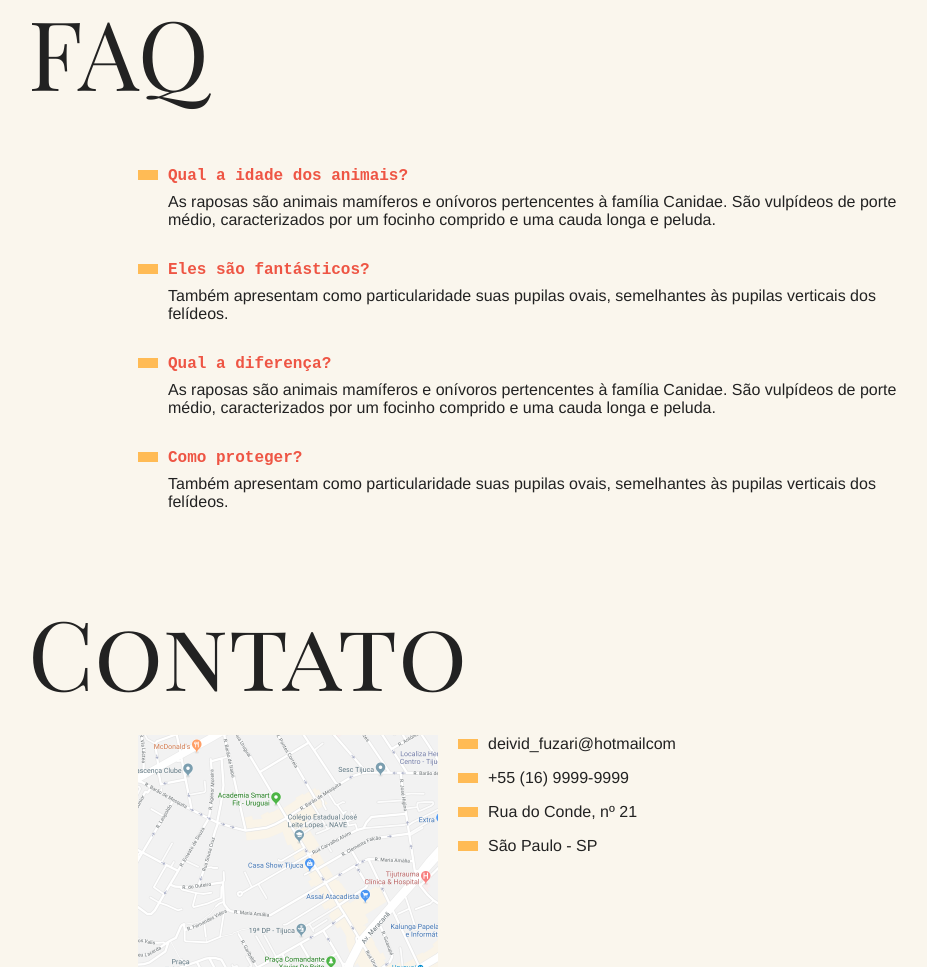
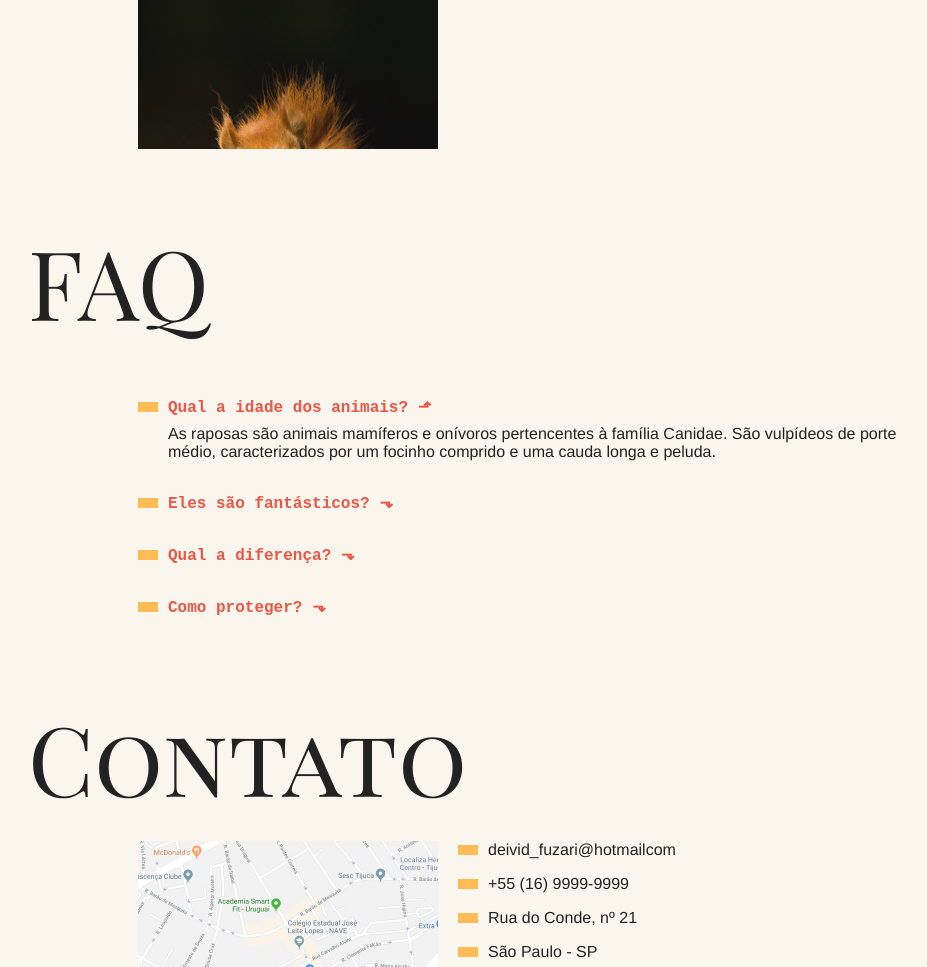
Before and after one commit to deividfuzari/projeto-animais-fantasticos-origamid-HTML-CSS-JS, a plain HTML site: page index.html in a window 1280 px wide. Shown: the part 809-1776 px from the top of the page, without its empty margins (162-1089 px from the left). Drawn offline with Linux system fonts and the light colour scheme.

Commit message:
adicionando accordion no meu faq

```diff
--- a/css/style.css
+++ b/css/style.css
@@ -91,7 +91,7 @@ body {
 }
 
 .animais-lista {
-  height: 370px;
+  height: 600px;
   overflow-y: scroll;
   grid-column: 2;
 }
@@ -230,3 +230,37 @@ body {
     transform: translate3d(0, 0, 0);
   }
 }
+
+.js .js-accordion dt::after{
+  content: '⬎';
+  margin-left: 10px;
+}
+
+.js .js-accordion dt.ativo::after{
+  content: '⬏';
+}
+
+.js .js-accordion dd.ativo {
+  display: block;
+}
+
+.js .js-accordion dd {
+  display: none;
+}
+
+.js .js-accordion dd.ativo {
+  display: block;
+  animation: slidDown 1s forwards;
+}
+
+@keyframes slidDown {
+  from {
+    opacity: 0;
+    max-height: 0;
+  }
+  to {
+    opacity: 1;
+    max-height: 150px;
+
+  }
+}
--- a/index.html
+++ b/index.html
@@ -93,7 +93,7 @@
 
   <section class="grid-section faq" id="faq">
     <h1 class="titulo">FAQ</h1>
-    <dl class="faq-lista">
+    <dl class="faq-lista js-accordion">
       <dt>Qual a idade dos animais?</dt>
       <dd>As raposas são animais mamíferos e onívoros pertencentes à família Canidae. São vulpídeos de porte médio, caracterizados por um focinho comprido e uma cauda longa e peluda.</dd>
       <dt>Eles são fantásticos?</dt>
--- a/script.js
+++ b/script.js
@@ -1,3 +1,6 @@
+//Isolar a função para caso eu usar alguma variavel com o mesmo nome não ser do mesmo escopo
+
+function initTabNav() {
     const tabMenu = document.querySelectorAll('.js-tabmenu li')
     const tabContent = document.querySelectorAll('.js-tabcontent section')
 
@@ -33,3 +36,39 @@ if (tabMenu.length && tabContent.length) {
 
         })
     }
+}
+
+initTabNav() //ativar a função
+
+function initAccordion() {
+    const listaPergunta = document.querySelectorAll('.js-accordion dt')
+console.log(listaPergunta)
+
+    const ativo = 'ativo'
+
+//verificar se realmente existe a lista de pergunta, se não tiver da erro no site.
+    if (listaPergunta.length) {
+        //manter os primeiros dt e dd ativos para a primeira pergunta ficar mostrando.
+        listaPergunta[0].classList.add(ativo)
+        listaPergunta[0].nextElementSibling.classList.add(ativo)
+
+
+
+        function esconderPergunta (event) {
+            //esse this em eventos se refere ao item que está sendo ativado a função do addEventListener, então esse this se refere a cada item clicado dentro da lista de ListaPergunta.
+        this.nextElementSibling.classList.toggle(ativo)
+
+        //deixar o item clicado ativo tambem, para quando abrir e fechar seja os 2 sendo a mesma ação.
+        this.classList.toggle(ativo)
+
+        }
+
+        //cada dt dentro do faq
+        listaPergunta.forEach((item) => {
+            item.addEventListener('click', esconderPergunta)
+        })
+
+    }
+}
+
+initAccordion()
```
Lines whose indentation alone changed are shown as unchanged.
